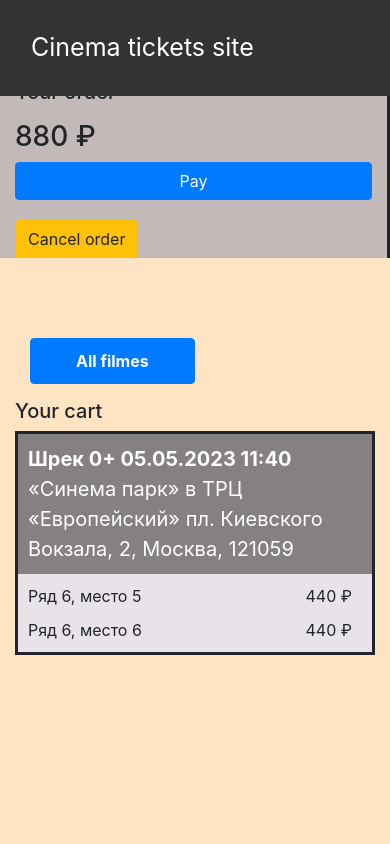
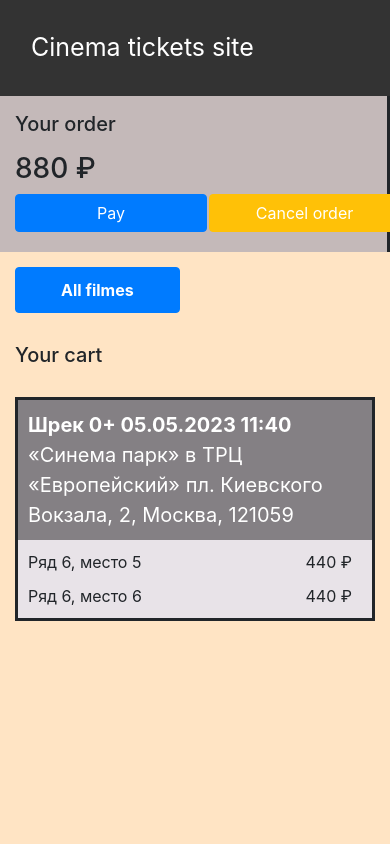
Before and after one commit to IlyaKyazimov/cinema_tickets, an Angular app in the folder front-end/: page /cart in a window 390 px wide. Shown: the top 844 px of the page. Built offline with nearby package versions, Linux system fonts and the light colour scheme.

Commit message:
add adaptive design for main content

```diff
--- a/front-end/src/app/cart/cart.component.css
+++ b/front-end/src/app/cart/cart.component.css
@@ -1,31 +1,43 @@
 /* Cart */
 
-.pay-btn {
-    margin-right: 5px;
+.pay-btn,
+.cancel-btn {
+    color: white;
+    margin-bottom: 20px;
     width: 100%;
-    color: white;
-    padding-left: 27px;
-    padding-right: 27px;
-    margin-bottom: 20px;
+    max-width: 18rem;
+}
+
+@media(max-width: 991px) {
+    .pay-btn,
+    .cancel-btn {
+        width: 16rem;
+    }
+}
+
+@media(max-width: 720px) {
+    .pay-btn,
+    .cancel-btn {
+        width: 12rem;
+    }
 }
 
 .sum h5 {
-    margin-top: 80px;
+    margin-top: 1rem;
 }
 
 .all-films-btn {
     padding: 10px 45px;
-    margin-top: 80px;
-    margin-bottom: 15px;
-    margin-left: 15px;
-    margin-right: 10px;
+    margin-top: 15px;
+    margin-bottom: 30px;
     font-weight: bold;
 }
 
 .order {
     background-color: rgb(232, 227, 232);
     border: solid;
-    margin-bottom: 25px;
+    margin-top: 30px;
+    margin-bottom: 100px;
 }
 
 .order-seance-info {
--- a/front-end/src/app/cart/cart.component.html
+++ b/front-end/src/app/cart/cart.component.html
@@ -1,4 +1,5 @@
 <!-- NAVIGATION MENU -->
+<header>
 <nav class="navbar fixed-top">
     <div class="col-sm-3">
         <div class="navbar-header">
@@ -6,22 +7,23 @@
         </div>
     </div>
 </nav>
+</header>
 <!-- MAIN CONTENT -->
-<div class="main-content">
+<main>
     <div class="container-fluid">
         <div class="row row-flex">
             <!-- ASIDE -->
-            <aside class="col-sm-2 sum">
+            <aside class="col-12 col-lg-2 col-xl-2 sum">
                 <h5>Your order</h5>
                 <h3>880 ₽</h3>
 
-                <div class="order-btns">
-                    <button class="btn btn-primary pay-btn">Pay</button>
-                    <button class="btn btn-warning cancel-btn">Cancel order</button>
+                <div class="row order-btns text-center">
+                    <div class="col-6 col-lg-12"><button class="btn btn-primary pay-btn">Pay</button></div>
+                    <div class="col-6 col-lg-12"><button class="btn btn-warning cancel-btn">Cancel order</button></div>
                 </div>
             </aside>
             <!-- MAIN -->
-            <main class="col-sm-10">
+            <div class="col-12 col-lg-10 col-xl-10 main-content">
                 <a href="/films" class="btn btn-primary navbar-btn all-films-btn">All filmes</a>
                 <h5>Your cart</h5>
 
@@ -39,7 +41,7 @@
                         </div>
                     </div>
                 </div>
-            </main>
+            </div>
         </div>
     </div>
-</div>
+</main>
--- a/front-end/src/app/films/films.component.css
+++ b/front-end/src/app/films/films.component.css
@@ -0,0 +1,18 @@
+
+.movies-date {
+    margin-left: 15px;
+    margin-bottom: 2rem;
+    margin-top: 1rem;
+}
+
+.movie-item {
+    display: inline-block;
+    margin-bottom: 30px;
+    margin-left: 15px;
+}
+
+img {
+    min-height: 225px;
+    border-radius: 2rem;
+    border: solid;
+}
--- a/front-end/src/app/places/places.component.css
+++ b/front-end/src/app/places/places.component.css
@@ -1,46 +1,59 @@
 /* Places */
 
-.sum h5 {
-    margin-top: 80px;
+.sum h5, h3 {
+    margin-top: 1rem;
+    margin-left: 15px;
 }
 
 .order-btns {
-    justify-content: center;
-}
-
-.add-btn {
-    margin-right: 5px;
-    width: 100%;
+    margin-top: 15px;
 }
 
 .add-btn,
 .cancel-btn {
     color: white;
-    padding-left: 27px;
-    padding-right: 27px;
     margin-bottom: 20px;
+    width: 100%;
+    max-width: 18rem;
+}
+
+@media(max-width: 991px) {
+    .add-btn,
+    .cancel-btn {
+        width: 16rem;
+    }
+}
+
+@media(max-width: 720px) {
+    .add-btn,
+    .cancel-btn {
+        width: 12rem;
+    }
+}
+
+.seance-btn-cinema-info-row {
+    margin-top: 1rem;
+    margin-left: 15px;
+    margin-right: 15px;
 }
 
 .seance-btn {
-    padding: 10px 45px;
-    margin-top: 80px;
-    margin-bottom: 15px;
-    margin-left: 15px;
-    margin-right: 10px;
+    padding: 10px 35px;
+    margin-right: 20px;
     font-weight: bold;
 }
 
 .seance-info {
     display: inline-block;
     background-color: rgb(232, 227, 227);
-    margin-top: 80px;
+    margin-top: 15px;
     padding: 5px;
-    font-size: 20px;
+    font-size: 18px;
 }
 
 .place-selection-title {
-    margin-top: 10px;
-    margin-bottom: 20px;
+    margin-top: 30px;
+    margin-bottom: 30px;
     margin-left: 15px;
 }
 
@@ -49,7 +62,7 @@
     border: solid;
     margin-left: 15px;
     margin-right: 15px;
-    margin-bottom: 50px;
+    margin-bottom: 130px;
 }
 
 .screen {
@@ -63,7 +76,7 @@
 }
 
 .places {
-    margin-bottom: 20px;
+    margin-bottom: 30px;
 }
 
 .seats-row {
@@ -80,7 +93,38 @@
     font-size: 20px;
     border-radius: 5px;
     margin-bottom: 5px;
+    margin-right: 1px;
     padding: 10px 20px;
+}
+
+@media (max-width: 1250px) {
+    .seat {
+        font-size: 15px;
+    }
+}
+
+@media (max-width: 1179px) {
+    .seat {
+        font-size: 10px;
+    }
+}
+
+@media (max-width: 1120px) {
+    .seat {
+        padding: 8px 15px;
+    }
+}
+
+@media (max-width: 919px) {
+    .seat {
+        padding: 5px 10px;
+    }
+}
+
+@media (max-width: 720px) {
+    .seat {
+        padding: 4px 6px;
+    }
 }
 
 .seat:hover {
--- a/front-end/src/app/places/places.component.html
+++ b/front-end/src/app/places/places.component.html
@@ -1,35 +1,44 @@
 <!-- NAVIGATION MENU -->
+<header>
     <nav class="navbar fixed-top">
-    <div class="col-sm-3">
+        <div class="col-6">
             <div class="navbar-header">
                 <div class="navbar-brand">Cinema tickets site</div>
             </div>
         </div>
-    <div class="col-sm-2 text-right">
-        <button class="btn btn-primary navbar-btn cart-btn">Cart</button>
+        <div class="col-6 text-right">
+            <a href="/cart" class="btn btn-primary navbar-btn cart-btn">Cart</a>
         </div>
     </nav>
+</header>
 <!-- MAIN CONTENT -->
-<div class="main-content">
+<main>
     <div class="container-fluid">
         <div class="row row-flex">
             <!-- ASIDE -->
-            <aside class="col-sm-2 sum">
+            <aside class="col-12 col-lg-2 col-xl-2 sum">
                 <h5>Your order</h5>
                 <h3>880 ₽</h3>
 
-                <div class="order-btns">
+                <div class="row order-btns text-center">
+                    <div class="col-6 col-lg-12">
                         <a href="/cart" class="btn btn-primary add-btn">Add to cart</a>
+                    </div>
+                    <div class="col-6 col-lg-12">
                         <button class="btn btn-warning cancel-btn">Cancel order</button>
+                    </div>
                 </div>
             </aside>
             <!-- MAIN -->
-            <main class="col-sm-10">
+            <div class="col-12 col-lg-10 col-xl-10 main-content">
+                <div class="seance-btn-cinema-info-row">
                     <a href="shrek/seances" class="btn btn-primary navbar-btn seance-btn">Seances</a>
-                <div class="seance-info"><b>Шрек 0+ 19.05.2023 11:40</b> "Синема Парк Метрополис", Ленинградское ш.,
+                    <div class="seance-info"><b>Шрек 0+ 19.05.2023 11:40</b> "Синема Парк Метрополис", Ленинградское
+                        ш.,
                         16а, стр. 4, ТЦ «Метрополис»</div>
+                </div>
 
-                <h5 class="place-selection-title">Place selection</h5>
+                <h4 class="place-selection-title">Place selection</h4>
 
                 <div class="cinema text-center">
                     <div class="screen">Screen</div>
@@ -112,7 +121,7 @@
                         </div>
                     </div>
                 </div>
-            </main>
             </div>
         </div>
     </div>
+</main>
--- a/front-end/src/app/seances/seances.component.css
+++ b/front-end/src/app/seances/seances.component.css
@@ -2,24 +2,40 @@
 
 .all-films-btn {
     padding: 10px 45px;
-    margin-top: 80px;
+    margin-top: 1rem;
     margin-bottom: 15px;
     font-weight: bold;
+}
+
+.movie-poster-description {
+    margin-top: 13px;
+    margin-bottom: 30px;
 }
 
 .movie-description {
     background-color: white;
     border: solid;
     padding: 15px;
-    max-width: 55%;
+    margin-right: 10px;
+}
+
+.seances {
+    margin-bottom: 100px;
 }
 
 .seance {
     background-color: rgb(232, 227, 232);
     border: solid;
     margin-bottom: 25px;
-    max-width: 55%;
+    margin-right: 8px;
+    max-width: 100%;
 }
+
+/* @media(max-width: 1300px) {
+    .seance {
+        max-width: 100%;
+    }
+} */
 
 .cinema-info {
     background-color: rgb(132, 128, 132);
@@ -31,6 +47,8 @@
 .price-btn {
     padding: 3px 15px;
     margin-bottom: 20px;
+    margin-left: 3px;
+    margin-right: 3px;
     color: white;
 }
 
```
Also changed, not shown: front-end/src/app/films/films.component.html (+27 -24 lines), front-end/src/app/seances/seances.component.html (+31 -21 lines). Lines whose indentation alone changed are shown as unchanged.
